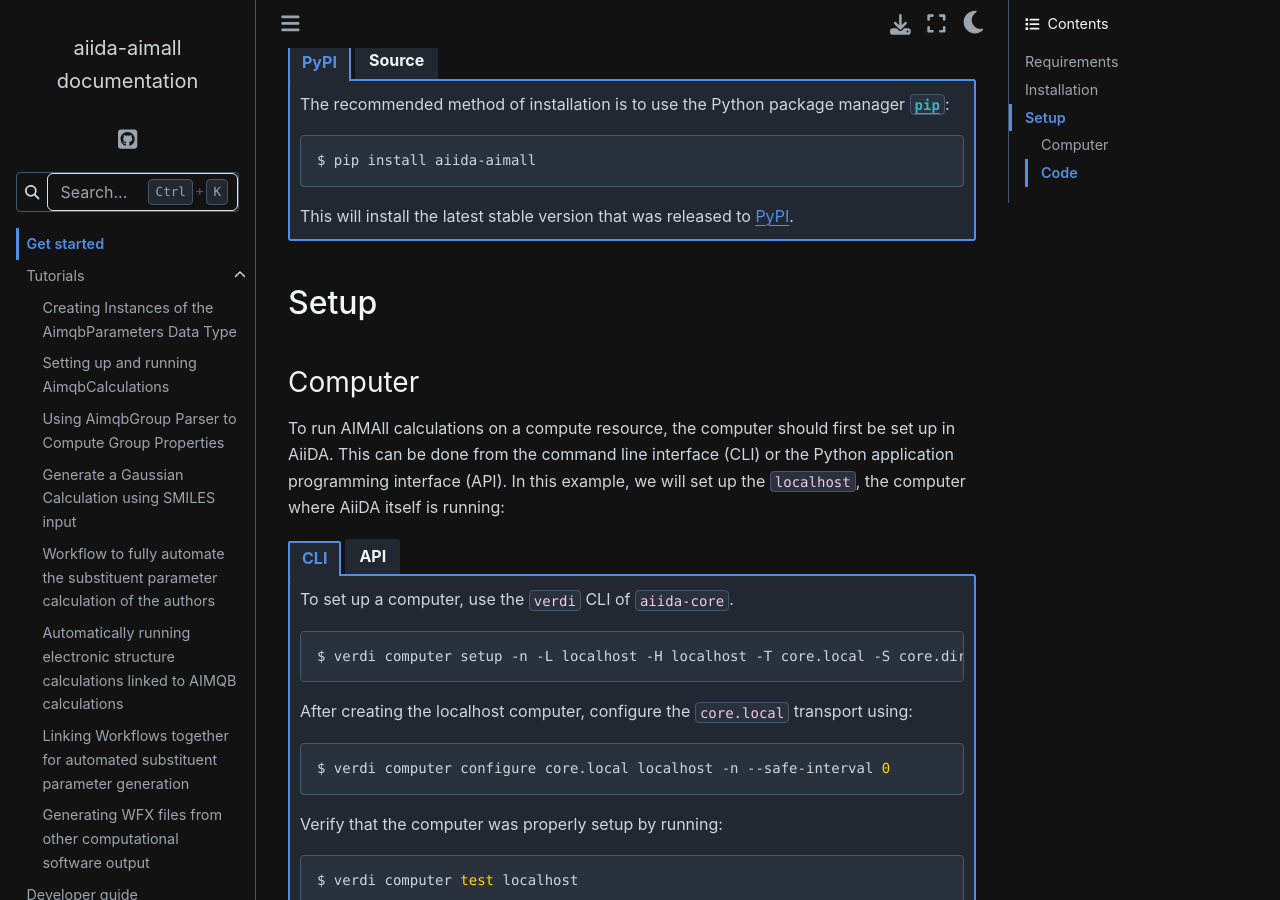
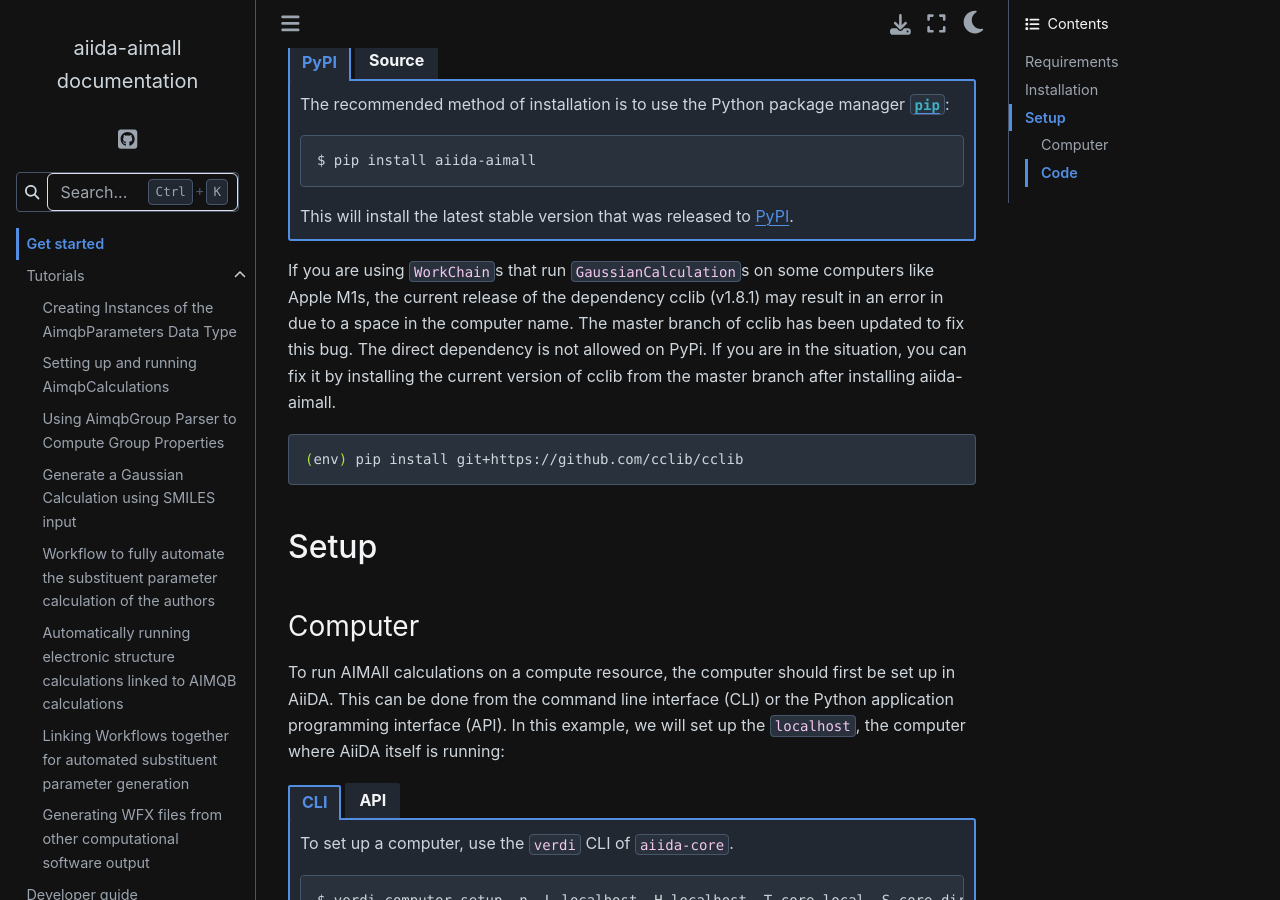
Before and after one commit to kmlefran/aiida-aimall, a Sphinx documentation site: the page built from docs/source/installation/index.md, in a window 1280 px wide and 900 px high, scrolled down 485 px. Built offline with Sphinx 7.4.7 and the Sphinx Book theme 1.1.4, drawn with Linux system fonts in a browser that asks for light colours.

Commit message:
Fix direct dependency issue wiht PyPi

````diff
--- a/docs/source/installation/index.md
+++ b/docs/source/installation/index.md
@@ -49,6 +49,11 @@
 
 ::::
 
+If you are using `WorkChain`s that run `GaussianCalculation`s on some computers like Apple M1s, the current release of the dependency cclib (v1.8.1) may result in an error in due to a space in the computer name. The master branch of cclib has been updated to fix this bug. The direct dependency is not allowed on PyPi. If you are in the situation, you can fix it by installing the current version of cclib from the master branch after installing aiida-aimall.
+
+```shell
+(env) pip install git+https://github.com/cclib/cclib
+```
 
 (installation-setup)=
 
--- a/pyproject.toml
+++ b/pyproject.toml
@@ -31,7 +31,7 @@
     "aiida-submission-controller",
     "pydantic",
     "ase",
-    "cclib @ git+https://github.com/cclib/cclib",
+    "cclib",
     "multiprocess",
     "subproptools",
     "aiida-gaussian",
--- a/src/aiida_aimall/__init__.py
+++ b/src/aiida_aimall/__init__.py
@@ -1,4 +1,4 @@
 """Integration of AIMQB and aiida
 """
 
-__version__ = "1.0.0"
+__version__ = "1.0.1"
````
Also changed, not shown: README.md (+6 -0 lines).
